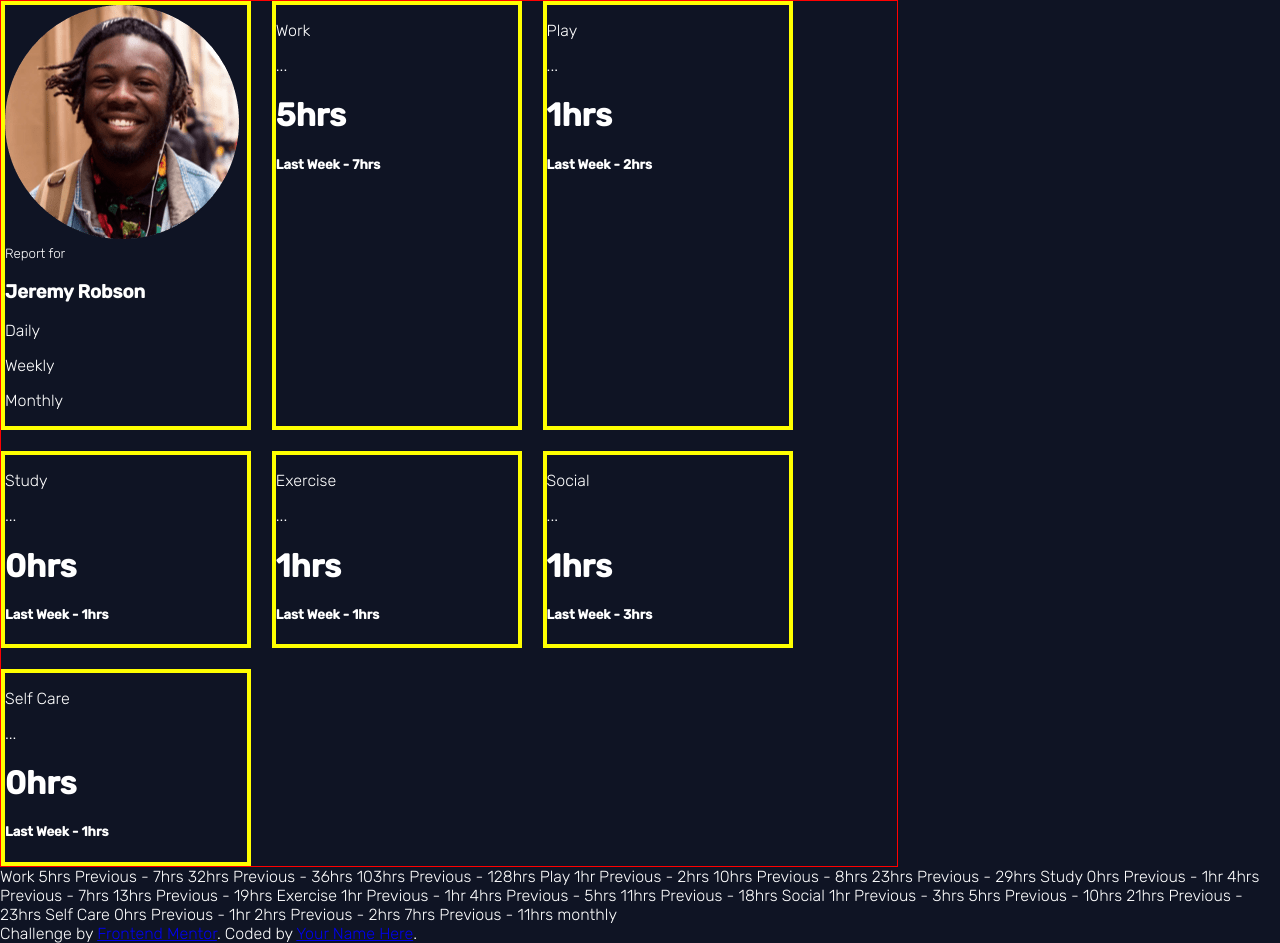
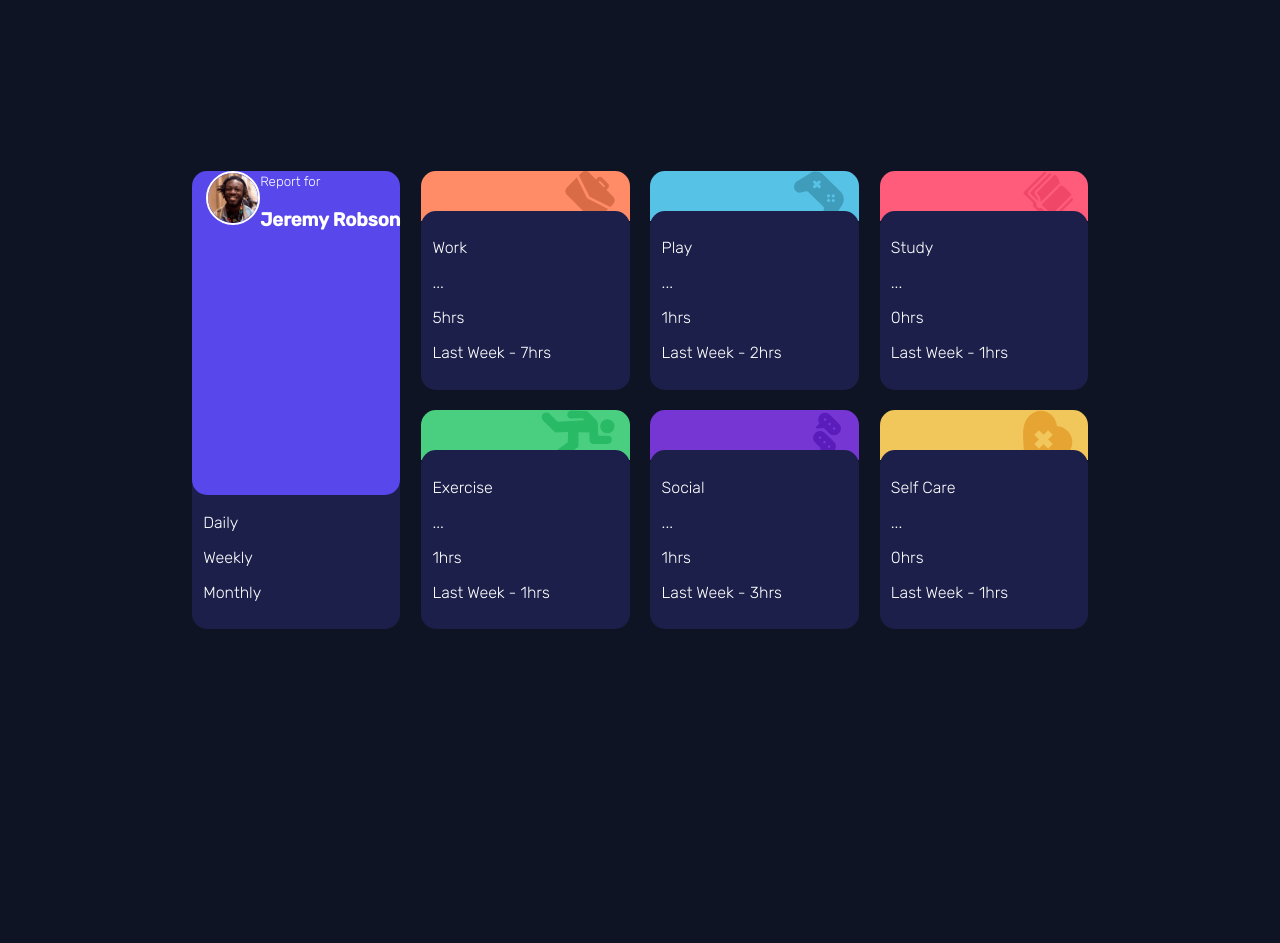
Before and after one commit to SanazBHMN/time-tracking-dashboard, a plain HTML site: page index.html in a window 1280 px wide. After the commit the page ends 800 px from the top, so only its background shows below. Drawn offline with Linux system fonts and the light colour scheme.

Commit message:
Implement overall styling

```diff
--- a/index.html
+++ b/index.html
@@ -19,12 +19,14 @@
       <div class="card-container">
         <div class="cards">
           <div class="profile-card">
-            <img src="./images/image-jeremy.png" alt="avatar" />
-            <div class="profile-info">
-              <small>Report for</small>
-              <h3>Jeremy Robson</h3>
+            <div class="profile top-portion">
+              <img src="./images/image-jeremy.png" alt="avatar" />
+              <div class="profile-info">
+                <small>Report for</small>
+                <h3>Jeremy Robson</h3>
+              </div>
             </div>
-            <div class="card-info">
+            <div class="card-info profile-info">
               <p>Daily</p>
               <p>Weekly</p>
               <p>Monthly</p>
@@ -32,97 +34,115 @@
           </div>
 
           <div class="work-card">
+            <div class="top-portion">
+              <img src="./images/icon-work.svg" alt="briefcase" />
+            </div>
             <div class="card-info">
               <div class="card-title">
                 <p>Work</p>
                 <p>...</p>
               </div>
               <div class="timeframes-daily">
-                <h1 class="current">5hrs</h1>
-                <h5 class="previous">
+                <p class="current">5hrs</p>
+                <p class="previous">
                   <span>Last Week - </span>
                   7hrs
-                </h5>
+                </p>
               </div>
             </div>
           </div>
 
           <div class="play-card">
+            <div class="top-portion">
+              <img src="./images/icon-play.svg" alt="ps-controller" />
+            </div>
             <div class="card-info">
               <div class="card-title">
                 <p>Play</p>
                 <p>...</p>
               </div>
               <div class="timeframes-daily">
-                <h1 class="current">1hrs</h1>
-                <h5 class="previous">
+                <p class="current">1hrs</p>
+                <p class="previous">
                   <span>Last Week - </span>
                   2hrs
-                </h5>
+                </p>
               </div>
             </div>
           </div>
 
           <div class="study-card">
+            <div class="top-portion">
+              <img src="./images/icon-study.svg" alt="book" />
+            </div>
             <div class="card-info">
               <div class="card-title">
                 <p>Study</p>
                 <p>...</p>
               </div>
               <div class="timeframes-daily">
-                <h1 class="current">0hrs</h1>
-                <h5 class="previous">
+                <p class="current">0hrs</p>
+                <p class="previous">
                   <span>Last Week - </span>
                   1hrs
-                </h5>
+                </p>
               </div>
             </div>
           </div>
 
           <div class="exercise-card">
+            <div class="top-portion">
+              <img src="./images/icon-exercise.svg" alt="runner" />
+            </div>
             <div class="card-info">
               <div class="card-title">
                 <p>Exercise</p>
                 <p>...</p>
               </div>
               <div class="timeframes-daily">
-                <h1 class="current">1hrs</h1>
-                <h5 class="previous">
+                <p class="current">1hrs</p>
+                <p class="previous">
                   <span>Last Week - </span>
                   1hrs
-                </h5>
+                </p>
               </div>
             </div>
           </div>
 
           <div class="social-card">
+            <div class="top-portion">
+              <img src="./images/icon-social.svg" alt="messages" />
+            </div>
             <div class="card-info">
               <div class="card-title">
                 <p>Social</p>
                 <p>...</p>
               </div>
               <div class="timeframes-daily">
-                <h1 class="current">1hrs</h1>
-                <h5 class="previous">
+                <p class="current">1hrs</p>
+                <p class="previous">
                   <span>Last Week - </span>
                   3hrs
-                </h5>
+                </p>
               </div>
             </div>
           </div>
 
           <div class="self-care-card">
+            <div class="top-portion">
+              <img src="./images/icon-self-care.svg" alt="heart" />
+            </div>
             <div class="card-info">
               <div class="card-title">
                 <p>Self Care</p>
                 <p>...</p>
               </div>
               <div class="timeframes-daily">
-                <h1 class="current">0hrs</h1>
-                <h5 class="previous">
+                <p class="current">0hrs</p>
+                <p class="previous">
                   <span>Last Week - </span>
                   1hrs
-                </h5>
+                </p>
               </div>
             </div>
           </div>
@@ -130,88 +150,11 @@
       </div>
     </div>
 
-    Work 5hrs
-    <!-- daily -->
-    Previous - 7hrs
-    <!-- daily -->
-    32hrs
-    <!-- weekly -->
-    Previous - 36hrs
-    <!-- weekly -->
-    103hrs
-    <!-- monthly -->
-    Previous - 128hrs
-    <!-- monthly -->
-
-    Play 1hr
-    <!-- daily -->
-    Previous - 2hrs
-    <!-- daily -->
-    10hrs
-    <!-- weekly -->
-    Previous - 8hrs
-    <!-- weekly -->
-    23hrs
-    <!-- monthly -->
-    Previous - 29hrs
-    <!-- monthly -->
-
-    Study 0hrs
-    <!-- daily -->
-    Previous - 1hr
-    <!-- daily -->
-    4hrs
-    <!-- weekly -->
-    Previous - 7hrs
-    <!-- weekly -->
-    13hrs
-    <!-- monthly -->
-    Previous - 19hrs
-    <!-- monthly -->
-
-    Exercise 1hr
-    <!-- daily -->
-    Previous - 1hr
-    <!-- daily -->
-    4hrs
-    <!-- weekly -->
-    Previous - 5hrs
-    <!-- weekly -->
-    11hrs
-    <!-- monthly -->
-    Previous - 18hrs
-    <!-- monthly -->
-
-    Social 1hr
-    <!-- daily -->
-    Previous - 3hrs
-    <!-- daily -->
-    5hrs
-    <!-- weekly -->
-    Previous - 10hrs
-    <!-- weekly -->
-    21hrs
-    <!-- monthly -->
-    Previous - 23hrs
-    <!-- monthly -->
-
-    Self Care 0hrs
-    <!-- daily -->
-    Previous - 1hr
-    <!-- daily -->
-    2hrs
-    <!-- weekly -->
-    Previous - 2hrs
-    <!-- weekly -->
-    7hrs
-    <!-- monthly -->
-    Previous - 11hrs monthly
-
-    <div class="attribution">
+    <!-- <div class="attribution">
       Challenge by
       <a href="https://www.frontendmentor.io?ref=challenge" target="_blank"
         >Frontend Mentor</a
       >. Coded by <a href="#">Your Name Here</a>.
-    </div>
+    </div> -->
   </body>
 </html>
--- a/style/style.css
+++ b/style/style.css
@@ -1,7 +1,9 @@
 @import url("https://fonts.googleapis.com/css2?family=Rubik:wght@300;400;500&display=swap");
 
 :root {
+  --primary-background-color: hsl(235, 46%, 20%);
   --main-background-color: hsl(226, 43%, 10%);
+  --profile-color: hsl(246, 80%, 60%);
   --work-color: hsl(15, 100%, 70%);
   --play-color: hsl(195, 74%, 62%);
   --study-color: hsl(348, 100%, 68%);
@@ -9,8 +11,10 @@
   --social-color: hsl(264, 64%, 52%);
   --selfcare-color: hsl(43, 84%, 65%);
   --text-color: white;
+  --radius: 15px;
 }
 
+/* Global Styling */
 body {
   font-family: "Rubik", sans-serif;
   font-weight: 300;
@@ -18,19 +22,98 @@ body {
   color: var(--text-color);
   margin: 0;
   padding: 0;
+  height: 100vh;
+  display: flex;
+  justify-content: center;
+  align-items: center;
 }
 
 .container {
   width: 70%;
-  border: 1px solid red;
 }
 
 .cards {
   display: grid;
-  grid-template-columns: repeat(3, 250px);
+  grid-template-columns: repeat(4, 1fr);
   grid-gap: 1.3rem;
 }
 
+.profile-card {
+  grid-row: 1 / 3;
+}
+
+.top-portion {
+  height: 50px;
+  display: flex;
+  justify-content: flex-end;
+  border-radius: var(--radius) var(--radius) 0 0;
+}
+
+.card-info {
+  position: relative;
+  background-color: var(--primary-background-color);
+  border-radius: var(--radius);
+  margin-top: -10px;
+  padding: 0.7rem;
+}
+
+img[src$=".svg"] {
+  margin-right: 15px;
+}
+
 div[class$="-card"] {
-  border: 4px solid yellow;
+  /* border: 1px solid yellow; */
 }
+
+/* Profile */
+.profile-card {
+  display: flex;
+  flex-direction: column;
+  justify-content: space-between;
+}
+
+.profile-card .top-portion {
+  height: 80%;
+  position: relative;
+  z-index: 1;
+}
+
+.profile-info {
+  border-radius: 0 0 var(--radius) var(--radius);
+}
+
+.profile.top-portion {
+  background-color: var(--profile-color);
+  border-radius: var(--radius);
+}
+
+.profile-card img {
+  width: 50px;
+  height: 50px;
+  border-radius: 50%;
+  border: 2px solid white;
+}
+
+.work-card .top-portion {
+  background-color: var(--work-color);
+}
+
+.play-card .top-portion {
+  background-color: var(--play-color);
+}
+
+.study-card .top-portion {
+  background-color: var(--study-color);
+}
+
+.exercise-card .top-portion {
+  background-color: var(--exercise-color);
+}
+
+.social-card .top-portion {
+  background-color: var(--social-color);
+}
+
+.self-care-card .top-portion {
+  background-color: var(--selfcare-color);
+}
```
